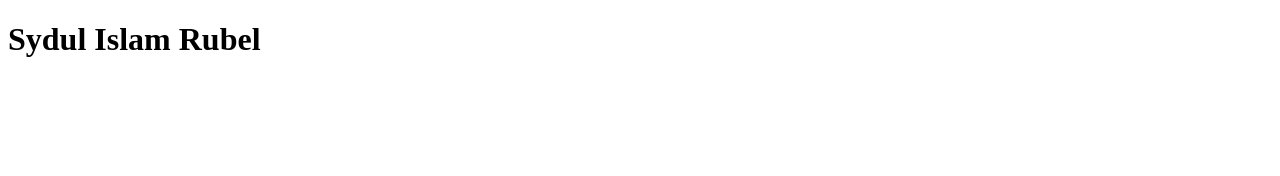
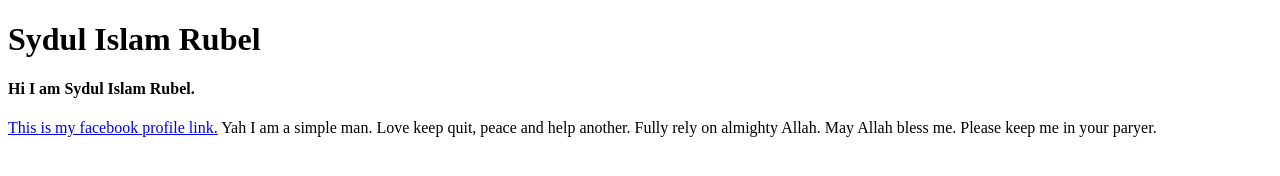
Before and after one commit to sydulrubel/sara-saif, a plain HTML site: page index.html in a window 1280 px wide. Drawn offline with Linux system fonts and the light colour scheme.

Commit message:
about me

```diff
--- a/index.html
+++ b/index.html
@@ -7,5 +7,13 @@
 </head>
 <body>
     <h1>Sydul Islam Rubel</h1>
+    <div>
+        <p>
+            <h4>Hi I am Sydul Islam Rubel.</h4>
+            <a href="https://www.facebook.com/sydulislam.rubel/">This is my facebook profile link.</a>
+            Yah I am a simple man. Love keep quit, peace and help another. Fully rely on almighty Allah. May Allah bless me. Please keep me in your paryer.
+
+        </p>
+    </div>
 </body>
 </html>
```
Also changed, not shown: images/pic (2).jpg (added), images/pic.jpg (added), images/pic3.jpg (added), images/pic4.jpg (added), images/pic5.jpg (added), images/pic6.jpg (added), images/rubel 123.jpg (added), images/rubel 2.jpg (added), images/rubel.jpg (added).
